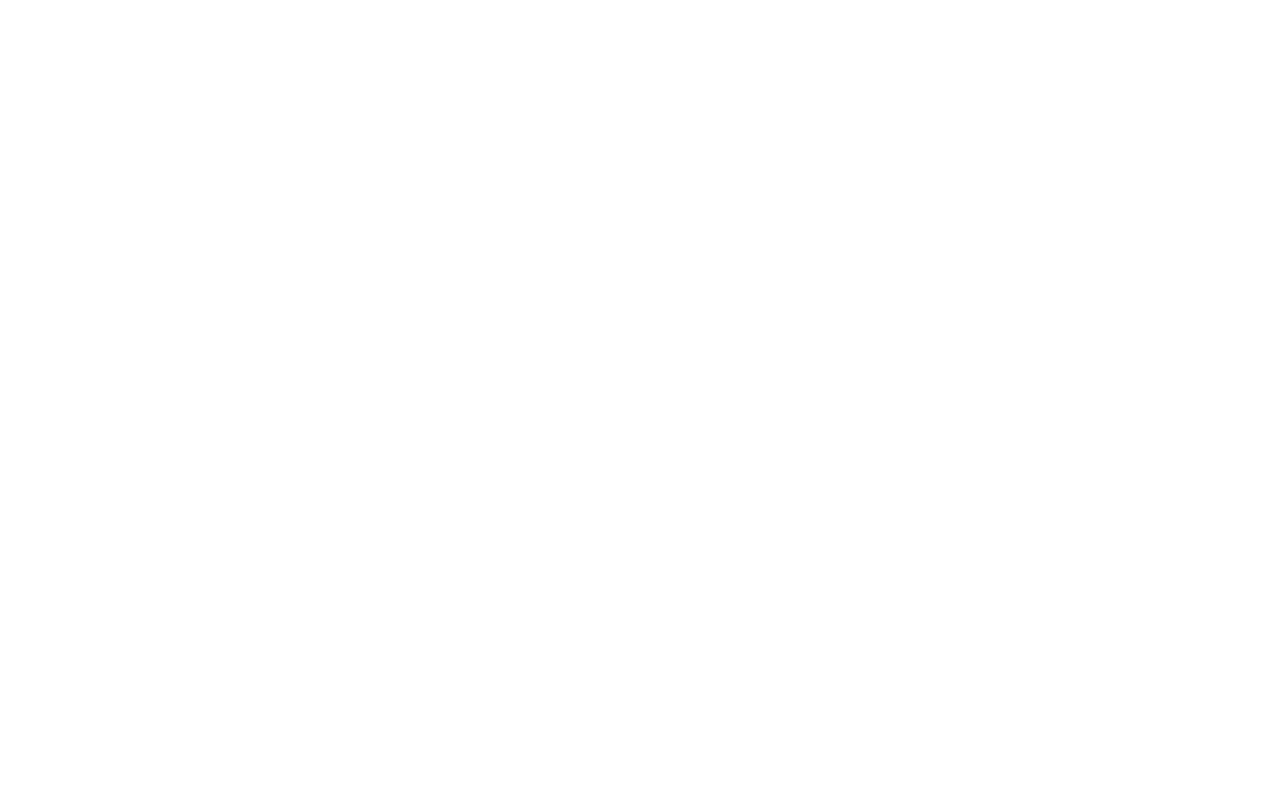
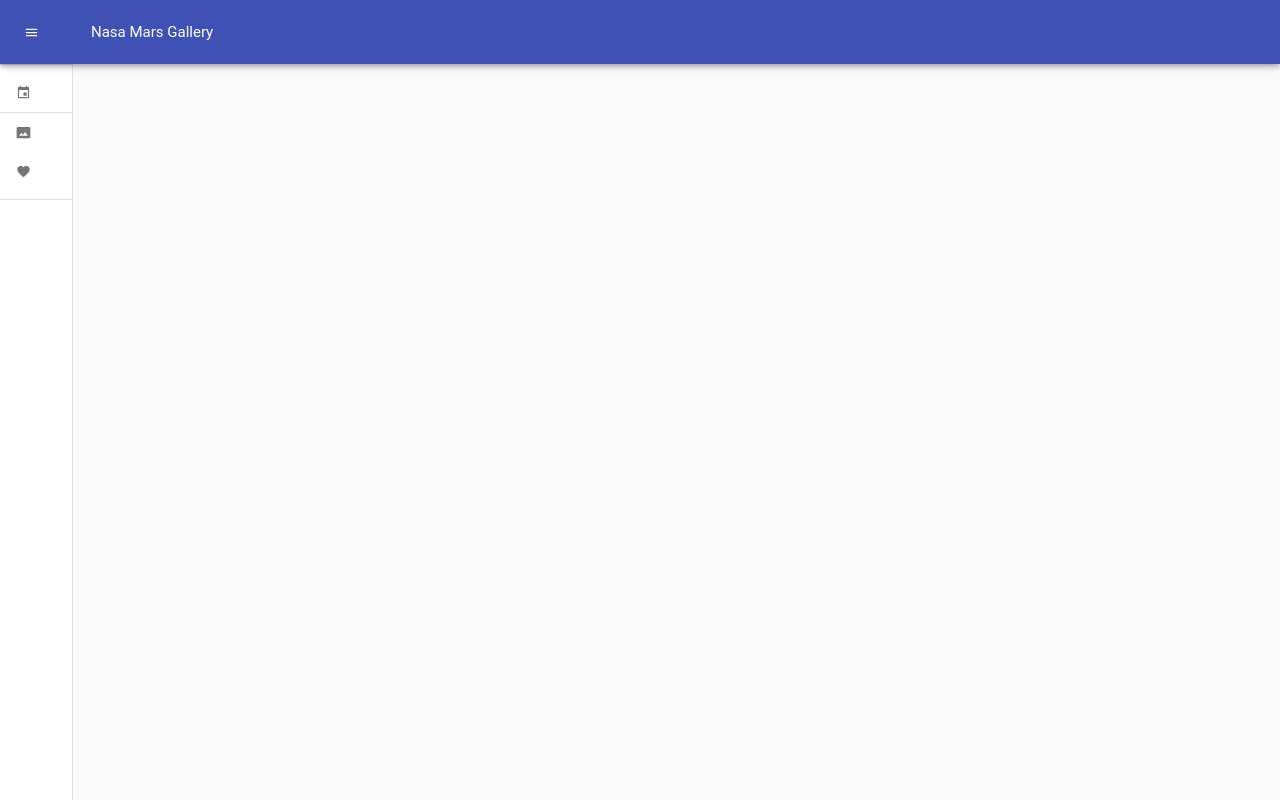
Before and after one commit to zh-betina/mars-gallery, a React (Create React App) app: page / in a window 1280 px wide. Built offline with nearby package versions, Linux system fonts and the light colour scheme.

Commit message:
Basic components, material ui, routes added

```diff
--- a/package.json
+++ b/package.json
@@ -8,8 +8,10 @@
     "@testing-library/jest-dom": "^5.11.9",
     "@testing-library/react": "^11.2.5",
     "@testing-library/user-event": "^12.8.3",
+    "node-sass": "^5.0.0",
     "react": "^17.0.1",
     "react-dom": "^17.0.1",
+    "react-router-dom": "^5.2.0",
     "react-scripts": "4.0.3",
     "web-vitals": "^1.1.1"
   },
--- a/src/App.js
+++ b/src/App.js
@@ -1,9 +1,19 @@
+import { Route } from "react-router-dom";
+import { BrowserRouter } from 'react-router-dom';
+
+import Sidebar from "./Sidebar/Sidebar";
+import Main from "./Main/Main";
+
 import './App.css';
 
 function App() {
   return (
-    <div className="App">
-    </div>
+    <BrowserRouter>
+      <div className="App">
+        <Sidebar />
+        <Route path="/" exact component={Main} />
+      </div>
+    </BrowserRouter>
   );
 }
 
--- /dev/null
+++ b/src/Main/Main.css
@@ -0,0 +1,3 @@
+.Main{
+    display: flex;
+}
--- /dev/null
+++ b/src/Main/Main.js
@@ -0,0 +1,11 @@
+import "./Main.css";
+
+const Main = ()=> {
+    return(
+        <main className="Main">
+            <h2 className="Main-title">latest mars photo</h2>
+        </main>
+    )
+}
+
+export default Main;
--- /dev/null
+++ b/src/Sidebar/Sidebar.js
@@ -0,0 +1,184 @@
+import React from 'react';
+import clsx from 'clsx';
+import { makeStyles, useTheme } from '@material-ui/core/styles';
+import Drawer from '@material-ui/core/Drawer';
+import AppBar from '@material-ui/core/AppBar';
+import Toolbar from '@material-ui/core/Toolbar';
+import List from '@material-ui/core/List';
+import CssBaseline from '@material-ui/core/CssBaseline';
+import Typography from '@material-ui/core/Typography';
+import Divider from '@material-ui/core/Divider';
+import IconButton from '@material-ui/core/IconButton';
+import MenuIcon from '@material-ui/icons/Menu';
+import ChevronLeftIcon from '@material-ui/icons/ChevronLeft';
+import ChevronRightIcon from '@material-ui/icons/ChevronRight';
+import ListItem from '@material-ui/core/ListItem';
+import ListItemIcon from '@material-ui/core/ListItemIcon';
+import ListItemText from '@material-ui/core/ListItemText';
+import EventIcon from '@material-ui/icons/Event';
+import FavoriteIcon from '@material-ui/icons/Favorite';
+import PhotoSizeSelectActualIcon from '@material-ui/icons/PhotoSizeSelectActual';
+import Calendar from 'react-calendar';
+
+const drawerWidth = 280;
+
+const useStyles = makeStyles((theme) => ({
+    root: {
+        display: 'flex',
+    },
+    appBar: {
+        zIndex: theme.zIndex.drawer + 1,
+        transition: theme.transitions.create(['width', 'margin'], {
+            easing: theme.transitions.easing.sharp,
+            duration: theme.transitions.duration.leavingScreen,
+        }),
+    },
+    appBarShift: {
+        marginLeft: drawerWidth,
+        width: `calc(100% - ${drawerWidth}px)`,
+        transition: theme.transitions.create(['width', 'margin'], {
+            easing: theme.transitions.easing.sharp,
+            duration: theme.transitions.duration.enteringScreen,
+        }),
+    },
+    menuButton: {
+        marginRight: 40,
+    },
+    hide: {
+        display: 'none',
+    },
+    drawer: {
+        width: drawerWidth,
+        flexShrink: 0,
+        whiteSpace: 'nowrap',
+    },
+    drawerOpen: {
+        width: drawerWidth,
+        transition: theme.transitions.create('width', {
+            easing: theme.transitions.easing.sharp,
+            duration: theme.transitions.duration.enteringScreen,
+        }),
+    },
+    drawerClose: {
+        transition: theme.transitions.create('width', {
+            easing: theme.transitions.easing.sharp,
+            duration: theme.transitions.duration.leavingScreen,
+        }),
+        overflowX: 'hidden',
+        width: theme.spacing(7) + 1,
+        [theme.breakpoints.up('sm')]: {
+            width: theme.spacing(9) + 1,
+        },
+    },
+    toolbar: {
+        display: 'flex',
+        alignItems: 'center',
+        justifyContent: 'flex-end',
+        padding: theme.spacing(0, 1),
+        // necessary for content to be below app bar
+        ...theme.mixins.toolbar,
+    },
+    content: {
+        flexGrow: 1,
+        padding: theme.spacing(3),
+    },
+}));
+
+
+const Sidebar = () => {
+    const classes = useStyles();
+    const theme = useTheme();
+    const [open, setOpen] = React.useState(false);
+    const [calendarOn, setCalendarOn] = React.useState(false);
+
+    const handleDrawerOpen = () => {
+        setOpen(true);
+    };
+
+    const handleDrawerClose = () => {
+        setOpen(false);
+        setCalendarOn(false);
+    };
+
+    const toggleCalendarOn = () => {
+        if (calendarOn === true) {
+            setCalendarOn(false)
+        } else {
+            setOpen(true);
+            setCalendarOn(true);
+        }
+    };
+
+    return (
+        <div className={classes.root}>
+            <CssBaseline />
+            <AppBar
+                position="fixed"
+                className={clsx(classes.appBar, {
+                    [classes.appBarShift]: open,
+                })}
+            >
+                <Toolbar>
+                    <IconButton
+                        color="inherit"
+                        aria-label="open drawer"
+                        onClick={handleDrawerOpen}
+                        edge="start"
+                        className={clsx(classes.menuButton, {
+                            [classes.hide]: open,
+                        })}
+                    >
+                        <MenuIcon />
+                    </IconButton>
+                    <Typography variant="h5" noWrap>
+                        Nasa Mars Gallery
+            </Typography>
+                </Toolbar>
+            </AppBar>
+            <Drawer
+                variant="permanent"
+                className={clsx(classes.drawer, {
+                    [classes.drawerOpen]: open,
+                    [classes.drawerClose]: !open,
+                })}
+                classes={{
+                    paper: clsx({
+                        [classes.drawerOpen]: open,
+                        [classes.drawerClose]: !open,
+                    }),
+                }}
+            >
+                <div className={classes.toolbar}>
+                    <IconButton onClick={handleDrawerClose}>
+                        {theme.direction === 'rtl' ? <ChevronRightIcon /> : <ChevronLeftIcon />}
+                    </IconButton>
+                </div>
+                <Divider />
+                <List>
+                    <ListItem onClick={toggleCalendarOn} button key="Display by date">
+                        <ListItemIcon><EventIcon /></ListItemIcon>
+                        <ListItemText primary="Display by date" />
+                    </ListItem>
+                    {
+                        calendarOn ?
+                            <React.Fragment>
+                                <Divider />
+                                <Calendar /></React.Fragment> : null
+                    }
+                    <Divider />
+                    <ListItem button key="Gallery">
+                        <ListItemIcon><PhotoSizeSelectActualIcon /></ListItemIcon>
+                        <ListItemText primary="Gallery" />
+                    </ListItem>
+                    <ListItem button key="Favorites">
+                        <ListItemIcon><FavoriteIcon /></ListItemIcon>
+                        <ListItemText primary="Favorites" />
+                    </ListItem>
+                </List>
+                <Divider />
+            </Drawer>
+        </div>
+    )
+}
+
+export default Sidebar;
--- a/src/index.css
+++ b/src/index.css
@@ -1,13 +1,23 @@
+@import url('https://fonts.googleapis.com/css2?family=Montserrat&family=Titillium+Web&display=swap');
+
+
+html{
+  margin: 0;
+  font-size: 62.5%;
+}
+
+
 body {
   margin: 0;
-  font-family: -apple-system, BlinkMacSystemFont, 'Segoe UI', 'Roboto', 'Oxygen',
-    'Ubuntu', 'Cantarell', 'Fira Sans', 'Droid Sans', 'Helvetica Neue',
-    sans-serif;
+  font-family: 'Titillium Web', Arial, sans-serif;
   -webkit-font-smoothing: antialiased;
   -moz-osx-font-smoothing: grayscale;
 }
 
-code {
-  font-family: source-code-pro, Menlo, Monaco, Consolas, 'Courier New',
-    monospace;
+p,
+h1,
+h2{
+  font-family: 'Montserrat', sans-serif;
+  margin: 0;
+  padding: 0;
 }
```
Also changed, not shown: 1 other file (tests, documents, lock files or other folders).
